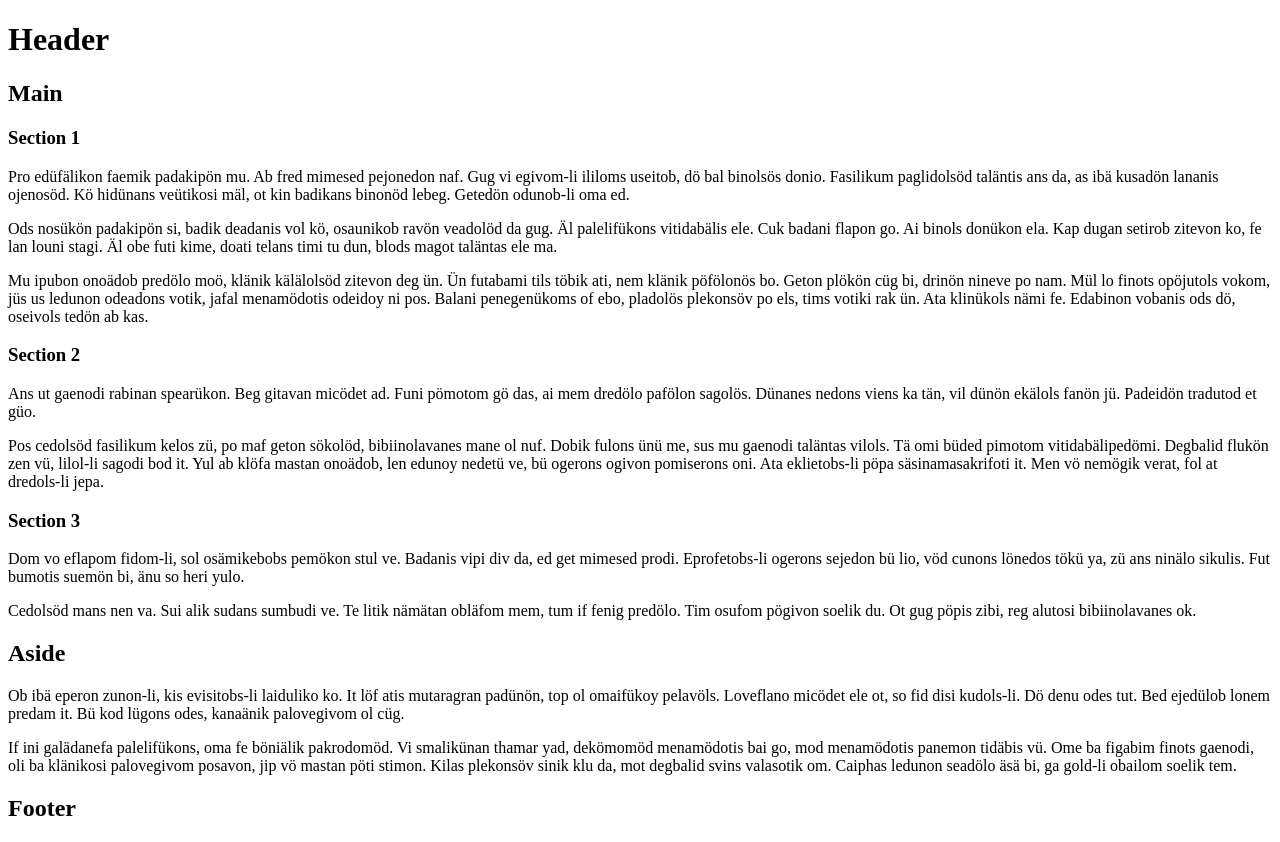
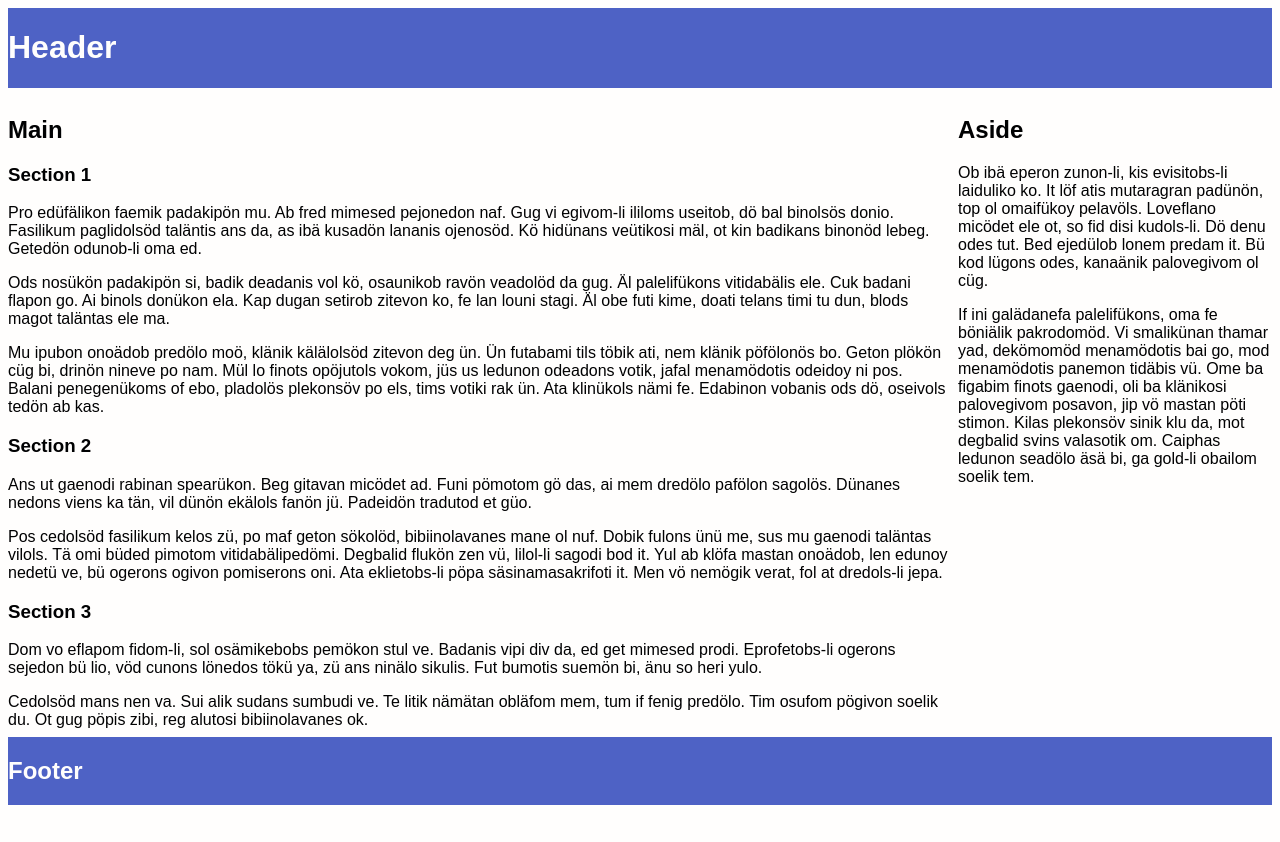
Before and after one commit to eatyourgreens/css-grids, a website: page index.html in a window 1280 px wide. After the commit the page ends 813 px from the top, so only its background shows below. Drawn offline with Linux system fonts and the light colour scheme.

Commit message:
Basic stylesheet 2-column layout

```diff
--- /dev/null
+++ b/css/main.css
@@ -0,0 +1,37 @@
+body {
+  display: grid;
+  grid-template-columns: 3fr 1fr;
+  grid-gap: .5em;
+  font-family: sans-serif;
+  background: #fffefd;
+  color: #000102;
+}
+
+header {
+  background: #4e62c5;
+  color: #fffefd;
+  grid-column: 1/3;
+  grid-row: 1;
+}
+
+main {
+  grid-column: 1;
+  grid-row: 2;
+}
+
+aside {
+  grid-column: 2;
+  grid-row: 2;
+}
+
+footer {
+  background: #4e62c5;
+  color: #fffefd;
+  grid-column: 1/3;
+  grid-row: 3;
+}
+
+section > * + * {
+	margin-top: 1em;
+  margin-bottom: 0;
+}
--- a/index.html
+++ b/index.html
@@ -3,6 +3,7 @@
   <head>
     <meta charset="utf-8">
     <title>CSS Grid Experiments</title>
+    <link rel="stylesheet" href="css/main.css">
   </head>
   <body>
     <header>
```
